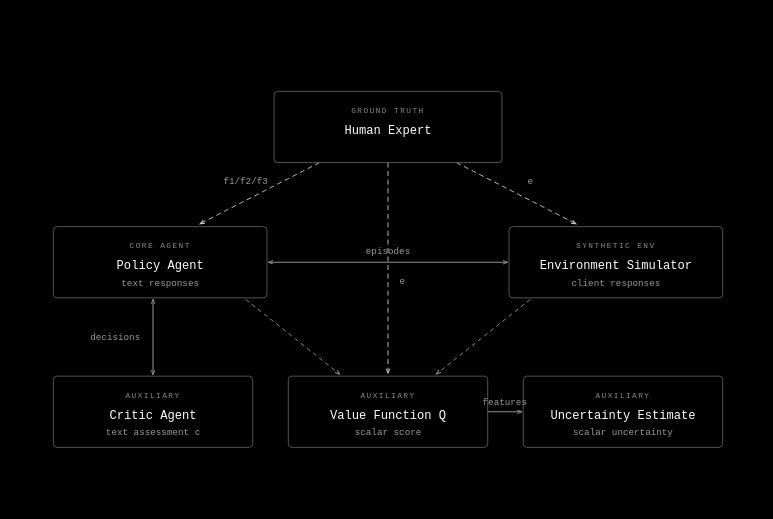
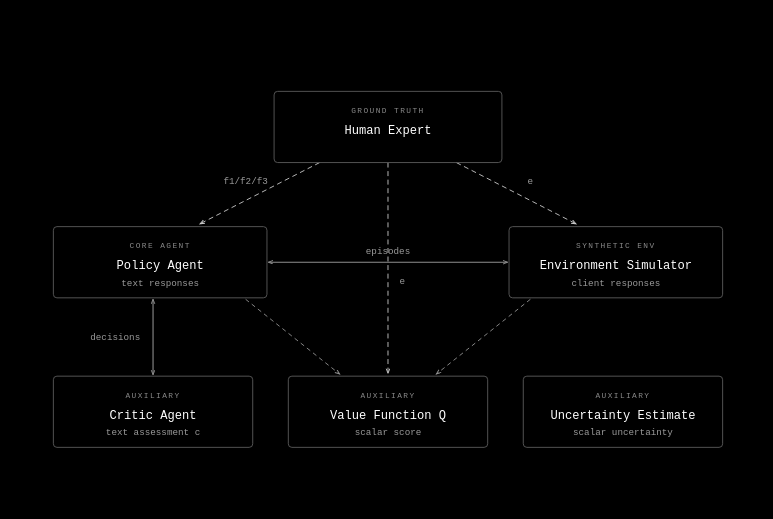
Before and after one commit to OlegMoshkovich/milab, a Next.js app: page / in a window 1280 px wide. Shown: the part 205-724 px from the top of the page, without its empty margins (252-1025 px from the left). Built offline with nearby package versions, Linux system fonts and the light colour scheme.

Commit message:
Remove features arrow and label from diagram
Co-Authored-By: Claude <noreply@anthropic.com>
Claude-Session: https://claude.ai/code/session_015gavyA4Mmmny4182sFUwab

```diff
--- a/app/diagram.tsx
+++ b/app/diagram.tsx
@@ -51,9 +51,6 @@ export default function Diagram() {
         <line x1="300" y1="322" x2="432" y2="427" stroke="#8f8f8f" strokeWidth="1.3" strokeDasharray="6 5" markerEnd="url(#ah)" />
         <line x1="700" y1="322" x2="568" y2="427" stroke="#8f8f8f" strokeWidth="1.3" strokeDasharray="6 5" markerEnd="url(#ah)" />
 
-        {/* value function -> uncertainty (features) */}
-        <line x1="640" y1="480" x2="688" y2="480" stroke="#8f8f8f" strokeWidth="1.5" markerEnd="url(#ah)" />
-
         {/* boxes */}
         {BOXES.map((b) => {
           const cx = b.x + b.w / 2;
@@ -90,7 +87,6 @@ export default function Diagram() {
         <text x="516" y="300" textAnchor="start" fontSize="13" fill="#9a9a9a">e</text>
         <text x="500" y="258" textAnchor="middle" fontSize="13" fill="#9a9a9a">episodes</text>
         <text x="152" y="379" textAnchor="end" fontSize="13" fill="#9a9a9a">decisions</text>
-        <text x="664" y="470" textAnchor="middle" fontSize="13" fill="#9a9a9a">features</text>
       </svg>
     </div>
   );
```
